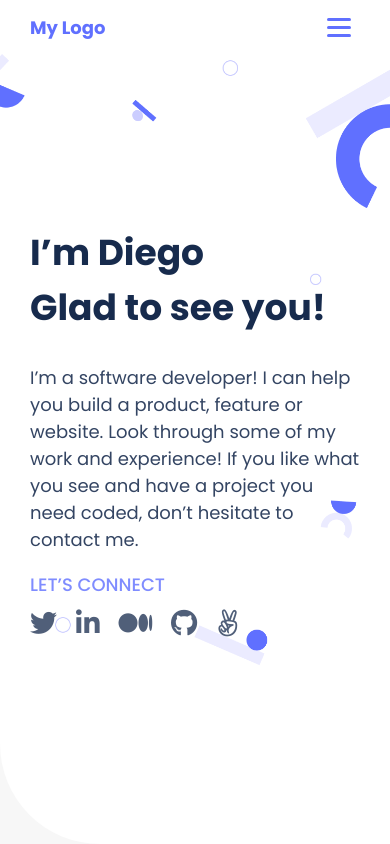
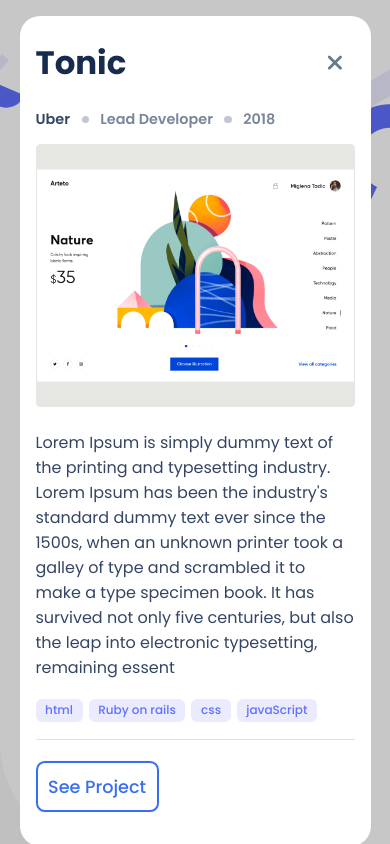
Before and after one commit to SlowKingV/portfolio-project, a website: page index.html in a window 390 px wide. Shown: the top 844 px of the page. Drawn offline with Linux system fonts and the light colour scheme.

Commit message:
Add 'project-details' pop up window html and css

```diff
--- a/css/styles.css
+++ b/css/styles.css
@@ -10,11 +10,10 @@ body {
   padding: 0;
   box-sizing: border-box;
   font-family: 'Poppins', sans-serif;
-  background-color: #f7f7f7;
 }
 
 h1 {
-  font-size: 2rem;
+  font-size: 2em;
   font-weight: bold;
   color: #172b4d;
 }
@@ -26,7 +25,7 @@ h2 {
 }
 
 p {
-  font-size: 1rem;
+  font-size: 1em;
   color: #344563;
   font-weight: 400;
 }
@@ -145,6 +144,10 @@ header {
 
 .nav-links:hover {
   text-decoration: underline;
+}
+
+main {
+  background-color: #f7f7f7;
 }
 
 .headline {
@@ -389,6 +392,66 @@ header {
   border: 2px solid #6070ff;
 }
 
+.project-wrapper {
+  background-color: rgba(0, 0, 0, 0.219);
+  width: 100vw;
+  height: 100vh;
+  top: 0;
+  left: 0;
+  position: fixed;
+  z-index: 120;
+  display: flex;
+  justify-content: center;
+  align-items: flex-start;
+  font-size: 16px;
+  overflow-y: scroll;
+  padding: 1em 0;
+  box-sizing: border-box;
+}
+
+.project-wrapper::-webkit-scrollbar {
+  display: none;
+}
+
+#project-details {
+  width: 90%;
+  background-color: #fff;
+  padding: 1em;
+  box-sizing: border-box;
+  border-radius: 20px;
+}
+
+.project-header {
+  display: flex;
+  align-items: center;
+  justify-content: space-between;
+}
+
+.project-header .fa-solid {
+  font-size: 1.4em;
+  margin-right: 0.2em;
+  padding: 0 0.3em;
+  color: #67798e;
+}
+
+#project-details .dot {
+  margin: 0 0.8em;
+}
+
+#project-details .tags {
+  margin-bottom: 0;
+  padding-bottom: 1.2em;
+  border-bottom: 1px solid #dfe1e6;
+}
+
+#project-details .btn-more {
+  margin-top: 1.2em;
+}
+
+.project-img {
+  width: 100%;
+}
+
 @keyframes rotate {
   from {
     transform: rotate(0deg);
@@ -400,11 +463,11 @@ header {
 }
 
 @media (max-width: 400px) {
-  .info {
+  .card .info {
     flex-direction: column;
     align-items: flex-start;
   }
-  .dot { display: none; }
+  .card .dot { display: none; }
 }
 
 @media (min-width: 768px) {
--- a/index.html
+++ b/index.html
@@ -103,7 +103,7 @@
       </section>
 
       <section class="card">
-        <a href="#"><img src="assets/work_3.png" alt="Preview of the project Tonic"></a>
+        <a href="#"><img src="assets/work_3.png" alt="Preview of the project Facebook 360"></a>
         <div class="card-content">
           <h2>Facebook 360</h2>
           <ul class="info">
@@ -125,7 +125,7 @@
       </section>
 
       <section class="card">
-        <a href="#"><img src="assets/work_4.png" alt="Preview of the project Multi-Post Stories"></a>
+        <a href="#"><img src="assets/work_4.png" alt="Preview of the project Uber Navigation"></a>
         <div class="card-content">
           <h2>Uber Navigation</h2>
           <ul class="info">
@@ -213,6 +213,35 @@
     </section>
   </main>
 
+  <div class="project-wrapper">
+    <div id="project-details">
+      <div class="project-header">
+        <h2>Tonic</h2>
+        <i class="fa-solid fa-xmark"></i>
+      </div>
+      <ul class="info">
+        <li class="info-item">Uber</li>
+        <li class="dot"></li>
+        <li class="info-item">Lead Developer</li>
+        <li class="dot"></li>
+        <li class="info-item">2018</li>
+      </ul>
+      <img class="project-img" src="./assets/work_1.png" alt="Preview of the project Tonic">
+      <div class="project-info">
+        <p class="description">Lorem Ipsum is simply dummy text of the printing and typesetting industry. Lorem Ipsum has been the industry's standard dummy text ever since the 1500s, when an unknown printer took a galley of type and scrambled it to make a type specimen book. It has survived not only five centuries, but also the leap into electronic typesetting, remaining essent</p>
+        <div class="project-links">
+          <ul class="tags">
+            <li>html</li>
+            <li>Ruby on rails</li>
+            <li>css</li>
+            <li>javaScript</li>
+          </ul>
+          <button type="button" class="btn-more">See Project</button>
+        </div>
+      </div>
+    </div>
+  </div>
+
   <script src="./js/app.js"></script>
 </body>
 
```
